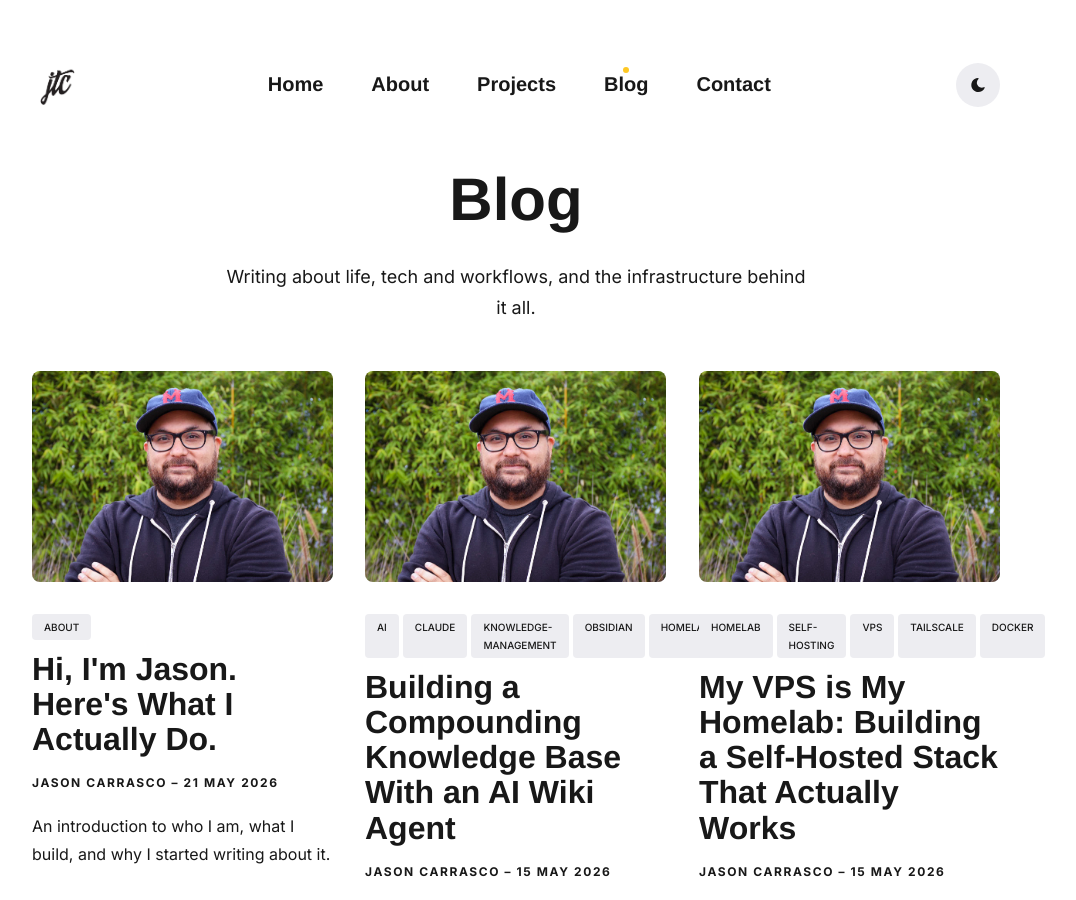
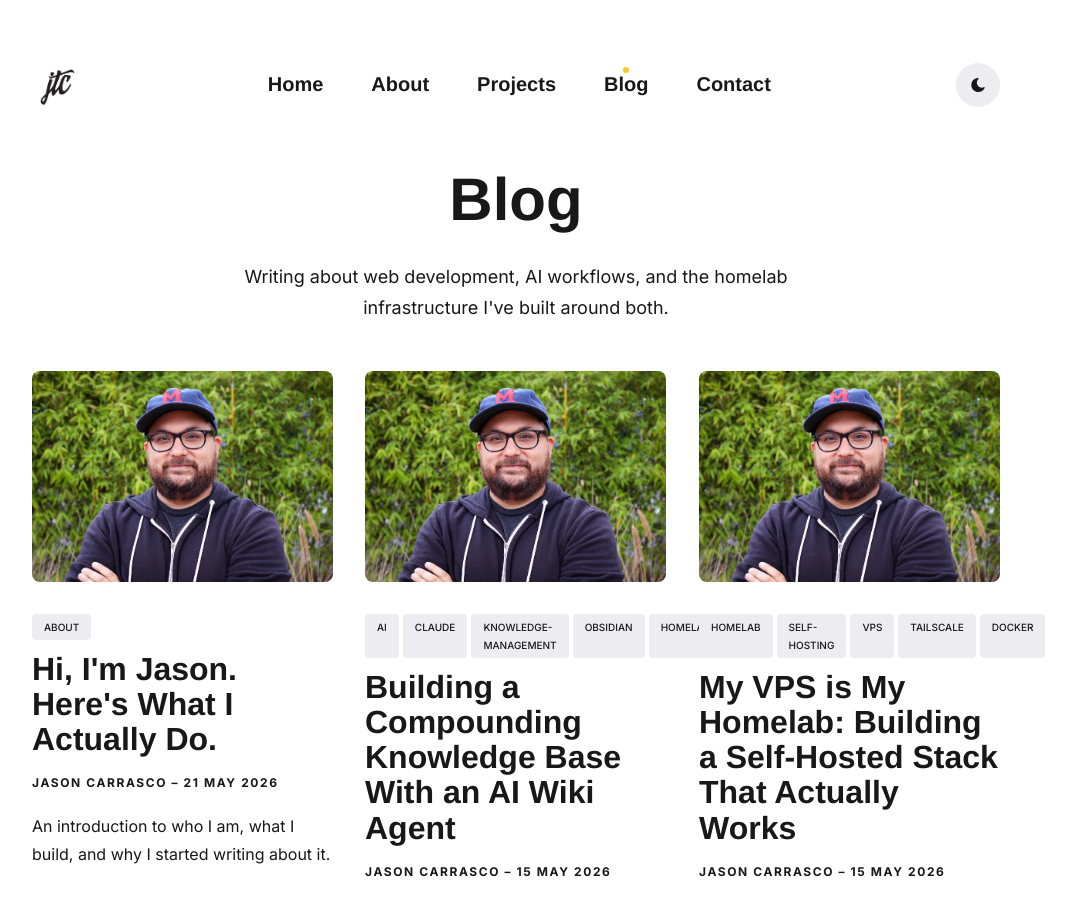
Before and after one commit to jtcarrasco/jtc, a Jekyll site: the page built from blog/index.html, in a window 1280 px wide and 900 px high. Shown: the whole window, without its empty margins (124-1200 px from the left). Built offline with Jekyll 4.4.1, drawn with Linux system fonts in a browser that asks for light colours; some web fonts are replaced; the list of posts is cut into pages by our own code.

Commit message:
Update blog page description

```diff
--- a/blog/index.html
+++ b/blog/index.html
@@ -1,7 +1,7 @@
 ---
 layout: default
 title: Blog
-description: Writing about life, tech and workflows, and the infrastructure behind it all.
+description: Writing about web development, AI workflows, and the homelab infrastructure I've built around both.
 ---
 
 <div class="container">
```
